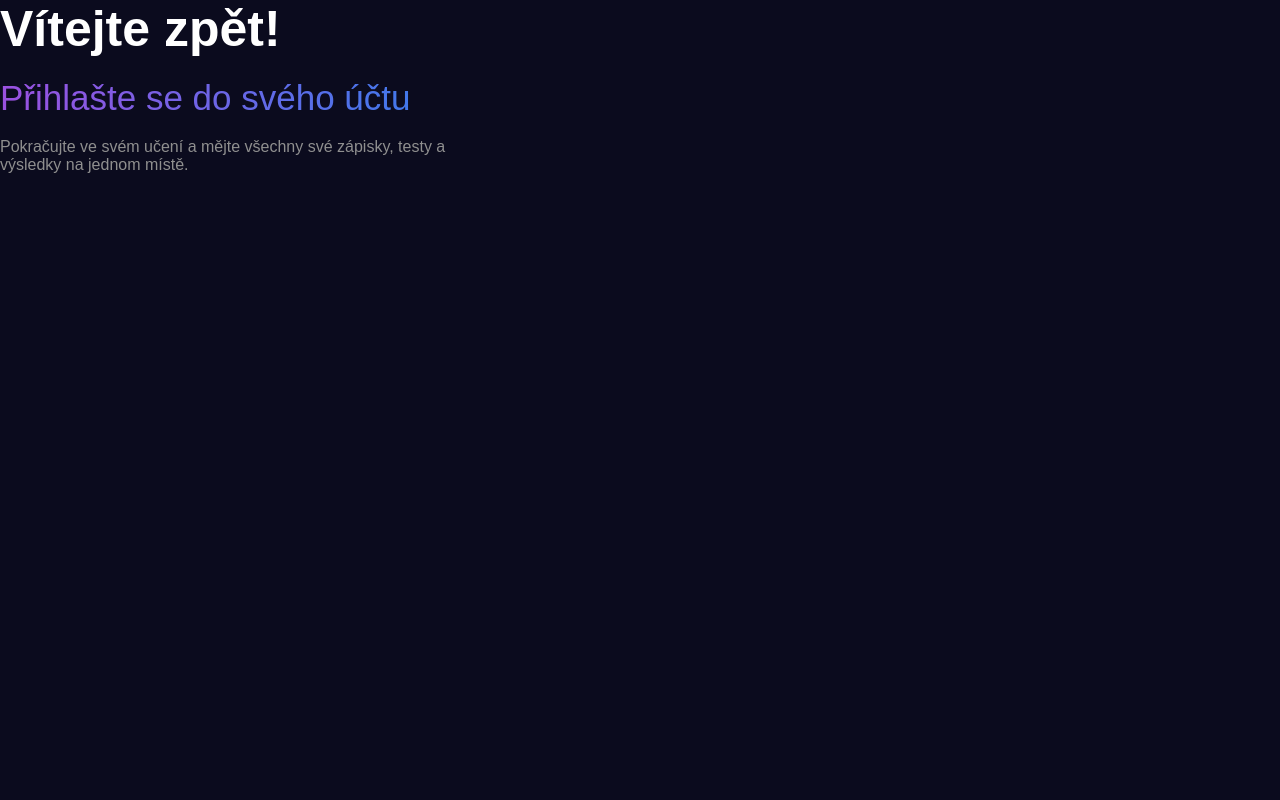
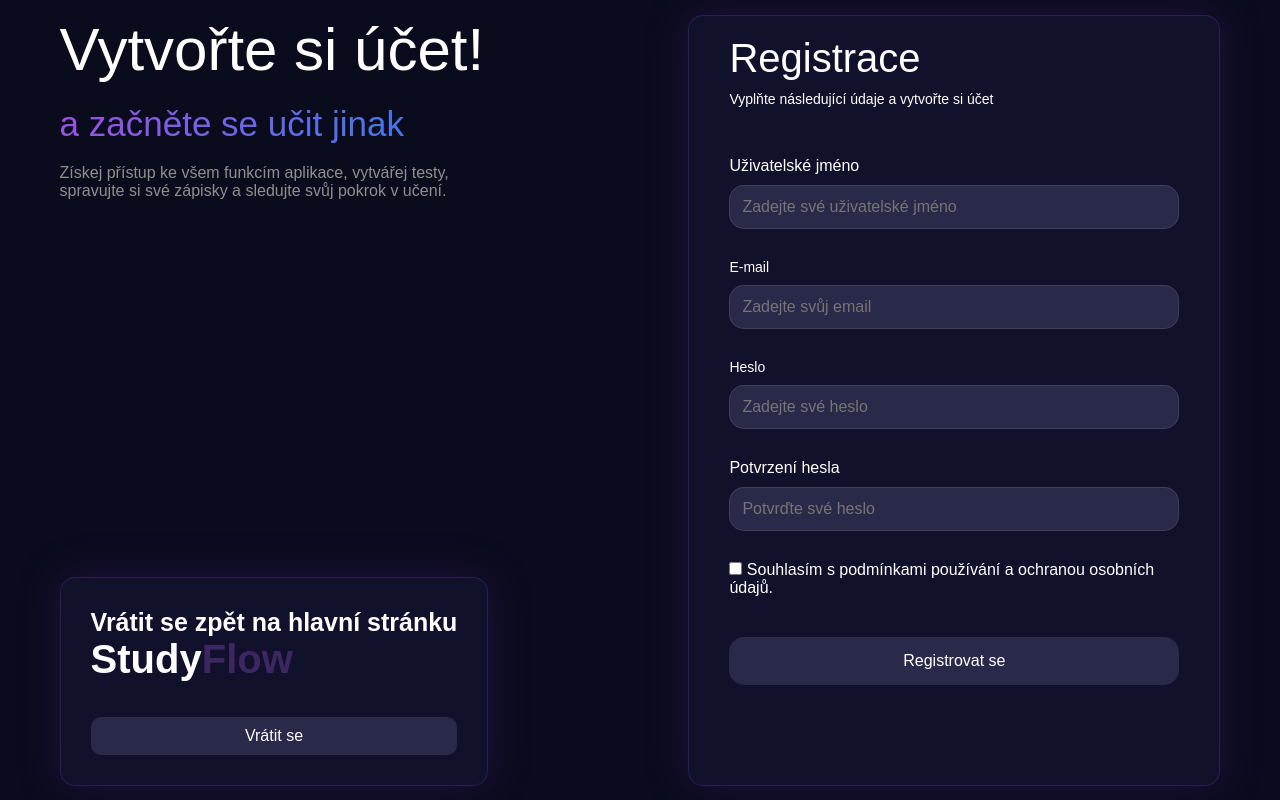
Before and after one commit to Strnicek/ROP-Webova-aplikace, a Nuxt app: page /register in a window 1280 px wide. Built offline with nearby package versions, Linux system fonts and the light colour scheme; a web font is replaced by a local one.

Commit message:
dokončení podstránky login a registrace, začátek dělání responsivity, zatím hamburger menu

```diff
--- a/app/assets/css/style.css
+++ b/app/assets/css/style.css
@@ -88,7 +88,71 @@ nav {
 .register-btn:hover {
     background-color: var(--white-text);
     color: var(--button-bg);
+}
+.hamburger-menu {
+    display: flex;
+    flex: 1;
+    justify-content: space-between;
+    align-items: center;
+    margin-left: 50px;
+}
+.hamburger {
+    display: none;
+    flex-direction: column;
+    justify-content: space-between;
+    width: 30px;
+    height: 21px;
+    background: transparent;
+    border: none;
+    cursor: pointer;
+    z-index: 100;
+}
+.hamburger span {
+    width: 100%;
+    height: 3px;
+    background-color: var(--white-text);
+    border-radius: 5px;
+    transition: 0.3s all ease;
+}
 
+@media (max-width: 768px) {
+    .hamburger {
+        display: flex;
+    }
+    .hamburger-menu{
+        position: fixed;
+        top: 0;
+        right: -100%;
+        width: 100%;
+        height: 100vh;
+        background-color: var(--background-1);
+        flex-direction: column;
+        justify-content: center;
+        align-items: center;
+        margin-left: 0;
+        transition: right 0.4s ease-in-out;
+        z-index: 99;
+    }
+    .hamburger-menu.open {
+        right: 0;
+    }
+    .hamburger-menu nav {
+        flex-direction: column;
+        align-items: center;
+        gap: 30px;
+        margin-bottom: 40px;
+    }
+    .hamburger-menu .buttons-flex {
+        flex-direction: column;
+        width: 80%;
+        max-width: 300px;
+        gap: 20px;
+    }
+    .hamburger-menu .login-btn,
+    .hamburger-menu .register-btn {
+        text-align: center;
+        width: 100%;
+    }
 }
 .bg-glow {
     position: absolute;
@@ -319,6 +383,7 @@ nav {
     border-radius: 10px;
     cursor: pointer;
     transition: 0.5s all ease;
+    text-decoration: none;
 }
 .last-btn:hover {
     background-color: var(--white-text);
--- a/app/assets/css/style2.css
+++ b/app/assets/css/style2.css
@@ -8,19 +8,59 @@
    --main-font: 'Alexandria', sans-serif;
    --font-secondary: 'Baloo Bhai 2', sans-serif;
 }
+.login-center {
+    min-height: 100vh;
+    display: flex;
+    align-items: center;
+}
 .login-flex {
-    border: 2px solid yellow;
     display: flex;
     justify-content: space-between;
-    align-items: center;
-    min-height: 100vh;
-    padding: 0 100px;
+    align-items: stretch;
     max-width: 1400px;
     margin: 0 auto;
+    gap: 200px;
+
 }
 .login-left {
     flex: 1;
     max-width: 500px;
+    display: flex;
+    flex-direction: column;
+    justify-content: space-between;
+}
+.back-text {
+    color: var(--white-text);
+    font-size: 25px;
+}
+.name-text {
+    color: var(--white-text);
+    font-size: 40px;
+}
+.back-container {
+    display: flex;
+    flex-direction: column;
+    gap: 35px;
+    background-color: var(--background-2);
+    padding: 30px;
+    border-radius: 15px;
+     border: 1px solid rgba(75, 45, 120, 0.5);
+    box-shadow: 0 0 40px rgba(60, 30, 100, 0.4);
+}
+.back-btn {
+    color: var(--white-text);
+    background-color: var(--line-color);
+    border: none;
+    padding: 10px 20px 10px 20px;
+    border-radius: 10px;
+    cursor: pointer;
+    transition: 0.3s all ease;
+    text-decoration: none;
+    text-align: center;
+}
+.back-btn:hover {
+    background-color: var(--white-text);
+    color: var(--button-bg);
 }
 .login-left-inside {
     display: flex;
@@ -29,7 +69,8 @@
 }
 .login-headline {
     color: var(--white-text);
-    font-size: 50px;
+    font-size: 60px;
+    font-weight: 350;
     margin: 0;
 }
 .login-text-gradient {
@@ -42,14 +83,16 @@
 }
 .login-text {
     color: var(--small-text);
+    max-width: 400px;
 }
 .form-box {
     display: flex;
     flex-direction: column;
+    gap: 20px;
     background-color: var(--background-2);
     color: var(--white-text);
     border-radius: 15px;
-    padding: 50px 40px;
+    padding: 20px 40px 100px 40px;
     width: 450px;
     border: 1px solid rgba(75, 45, 120, 0.5);
     box-shadow: 0 0 40px rgba(60, 30, 100, 0.4);
@@ -57,10 +100,17 @@
 .form-top {
     display: flex;
     flex-direction: column;
+    gap: 10px;
     margin-bottom: 30px;
 }
+form {
+    display: flex;
+    flex-direction: column;
+    gap: 30px;
+}
 .form-headline {
-    font-size: 30px;
+    font-size: 40px;
+    font-weight: 350;
 }
 .form-subtitle {
     font-size: 14px;
@@ -77,8 +127,8 @@
     background-color: var(--line-color);
     border: 1px solid rgba(255, 255, 255, 0.1);
     color: var(--white-text);
-    padding: 15px;
-    border-radius: 10px;
+    padding: 12px;
+    border-radius: 15px;
     outline: none;
     font-size: 16px;
 }
@@ -105,9 +155,15 @@
     color: var(--white-text);
     border: none;
     padding: 15px;
-    border-radius: 10px;
+    border-radius: 15px;
     font-size: 16px;
     cursor: pointer;
     margin-top: 10px;
     width: 100%;
+    transition: 0.3s all ease;
 }
+.submit-btn:hover {
+    background-color: var(--white-text);
+    color: var(--line-color);
+    transform: scale(1.03);
+}
--- a/app/components/LandingPageHeader.vue
+++ b/app/components/LandingPageHeader.vue
@@ -1,12 +1,16 @@
-<script setup>
-</script>
-
 <template>
-
     <header>
     <div>
         <h1 class="nazev-App"> Study<span class="flow">Flow</span></h1>
     </div>
+
+    <button class="hamburger" @click="toggleMenu" :class="{'is-active' : isMenuOpen}">
+        <span></span>
+        <span></span>
+        <span></span>
+    </button>
+
+    <div class="hamburger-menu" :class="{'open' : isMenuOpen}">
         <nav>
             <p class="nav-link"> O Aplikaci </p>
             <p class="nav-link"> Funkce </p>
@@ -16,7 +20,20 @@
             <NuxtLink to="/login" class="login-btn"> Přihlásit se </NuxtLink>
             <NuxtLink to="/register" class="register-btn"> Registrace </NuxtLink>
         </div>
+    </div>
 </header>
+</template>
 
+<script setup>
+import {ref} from 'vue'
 
-</template>
+const isMenuOpen = ref(false)
+
+const toggleMenu = () => {
+    isMenuOpen.value = !isMenuOpen.value;
+}
+
+const closeMenu = () => {
+    isMenuOpen.value = false;
+}
+</script>
--- a/app/components/LandingPageLast.vue
+++ b/app/components/LandingPageLast.vue
@@ -2,7 +2,7 @@
     <article class="last-article">
         <section class="last-box">
             <h2 class="last-text"> Chcete se zlepšit ve Vašem učení? </h2>
-            <button class="last-btn"> Přejít do Aplikace -> </button>
+            <NuxtLink to="/register" class="last-btn"> Přejít do Aplikace -> </NuxtLink>
         </section>
     </article>
 </template>
--- a/app/components/LoginPageLeft.vue
+++ b/app/components/LoginPageLeft.vue
@@ -1,5 +1,5 @@
 <template>
-    <article class="login-left">
+        <article class="login-left">
         <section class="login-left-inside">
             <h2 class="login-headline"> Vítejte zpět! </h2>
             <p class="login-text-gradient"> Přihlašte se do svého účtu </p>
@@ -7,5 +7,14 @@
                 Pokračujte ve svém učení a mějte všechny své zápisky, testy a výsledky na jednom místě.
             </p>
         </section>
+        <section class="back-container">
+            <div>
+                 <h2 class="back-text"> Vrátit se zpět na hlavní stránku </h2>
+            <h2 class="name-text"> Study<span class="flow">Flow</span></h2>
+
+            </div>
+
+            <NuxtLink to="/" class="back-btn"> Vrátit se </NuxtLink>
+        </section>
     </article>
 </template>
--- a/app/components/RegisterPageLeft.vue
+++ b/app/components/RegisterPageLeft.vue
@@ -1,11 +1,20 @@
 <template>
-    <article class="login-left">
+        <article class="login-left">
         <section class="login-left-inside">
-            <h2 class="login-headline"> Vítejte zpět! </h2>
-            <p class="login-text-gradient"> Přihlašte se do svého účtu </p>
+            <h2 class="login-headline"> Vytvořte si účet! </h2>
+            <p class="login-text-gradient"> a začněte se učit jinak </p>
             <p class="login-text">
-                Pokračujte ve svém učení a mějte všechny své zápisky, testy a výsledky na jednom místě.
+                Získej přístup ke všem funkcím aplikace, vytvářej testy, spravujte si své zápisky a sledujte svůj pokrok v učení.
             </p>
+        </section>
+        <section class="back-container">
+            <div>
+                 <h2 class="back-text"> Vrátit se zpět na hlavní stránku </h2>
+            <h2 class="name-text"> Study<span class="flow">Flow</span></h2>
+
+            </div>
+
+            <NuxtLink to="/" class="back-btn"> Vrátit se </NuxtLink>
         </section>
     </article>
 </template>
--- /dev/null
+++ b/app/components/RegisterPageRight.vue
@@ -0,0 +1,37 @@
+<template>
+        <article class="form-box">
+            <section class="form-top">
+                <h2 class="form-headline"> Registrace </h2>
+                <p class="form-subtitle"> Vyplňte následující údaje a vytvořte si účet </p>
+            </section>
+            <form>
+                <div class="form-input">
+                    <label> Uživatelské jméno </label>
+                    <input type="text" id="username" placeholder="Zadejte své uživatelské jméno">
+                </div>
+                <div class="form-input">
+                    <label class="form-label"> E-mail </label>
+                    <input type="email" id="email" placeholder="Zadejte svůj email">
+                </div>
+
+                <div class="form-input">
+                    <label class="form-label"> Heslo </label>
+                    <input type="password" id="password" placeholder="Zadejte své heslo">
+                </div>
+
+                <div class="form-input">
+                    <label> Potvrzení hesla </label>
+                    <input type="password" id="password-confirm" placeholder="Potvrďte své heslo">
+                </div>
+
+                <div>
+                    <label>
+                        <input type="checkbox">
+                        <span> Souhlasím s podmínkami používání a ochranou osobních údajů.  </span>
+                    </label>
+                </div>
+
+                <button type="submit" class="submit-btn"> Registrovat se </button>
+            </form>
+        </article>
+</template>
--- a/app/pages/login.vue
+++ b/app/pages/login.vue
@@ -5,11 +5,12 @@ import LoginPageRight from '~/components/LoginPageRight.vue';
 </script>
 
 <template>
-    <LandingPageHeader />
 
-    <article class="login-flex">
-        <LoginPageLeft />
-        <LoginPageRight />
+    <article class="login-center">
+        <section class="login-flex">
+            <LoginPageLeft />
+            <LoginPageRight />
+        </section>
     </article>
 
 </template>
--- a/app/pages/register.vue
+++ b/app/pages/register.vue
@@ -1,8 +1,15 @@
 <script setup lang="ts">
 import RegisterPageLeft from '~/components/RegisterPageLeft.vue';
+import RegisterPageRight from '~/components/RegisterPageRight.vue';
 
 </script>
 
 <template>
-    <RegisterPageLeft />
+    <article class="login-center">
+         <section class="login-flex">
+            <RegisterPageLeft />
+            <RegisterPageRight />
+
+        </section>
+    </article>
 </template>
```
Lines whose indentation alone changed are shown as unchanged.
